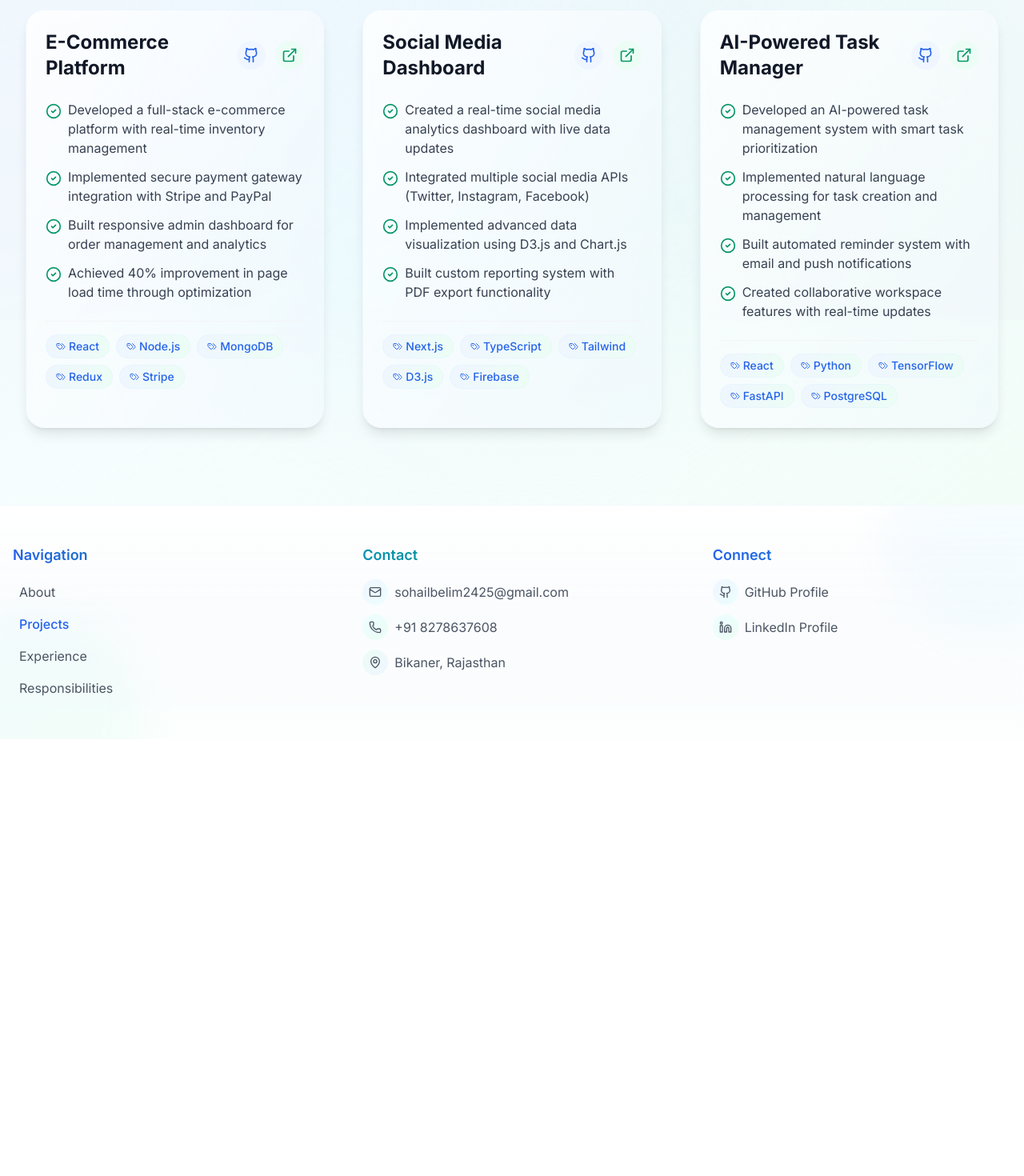
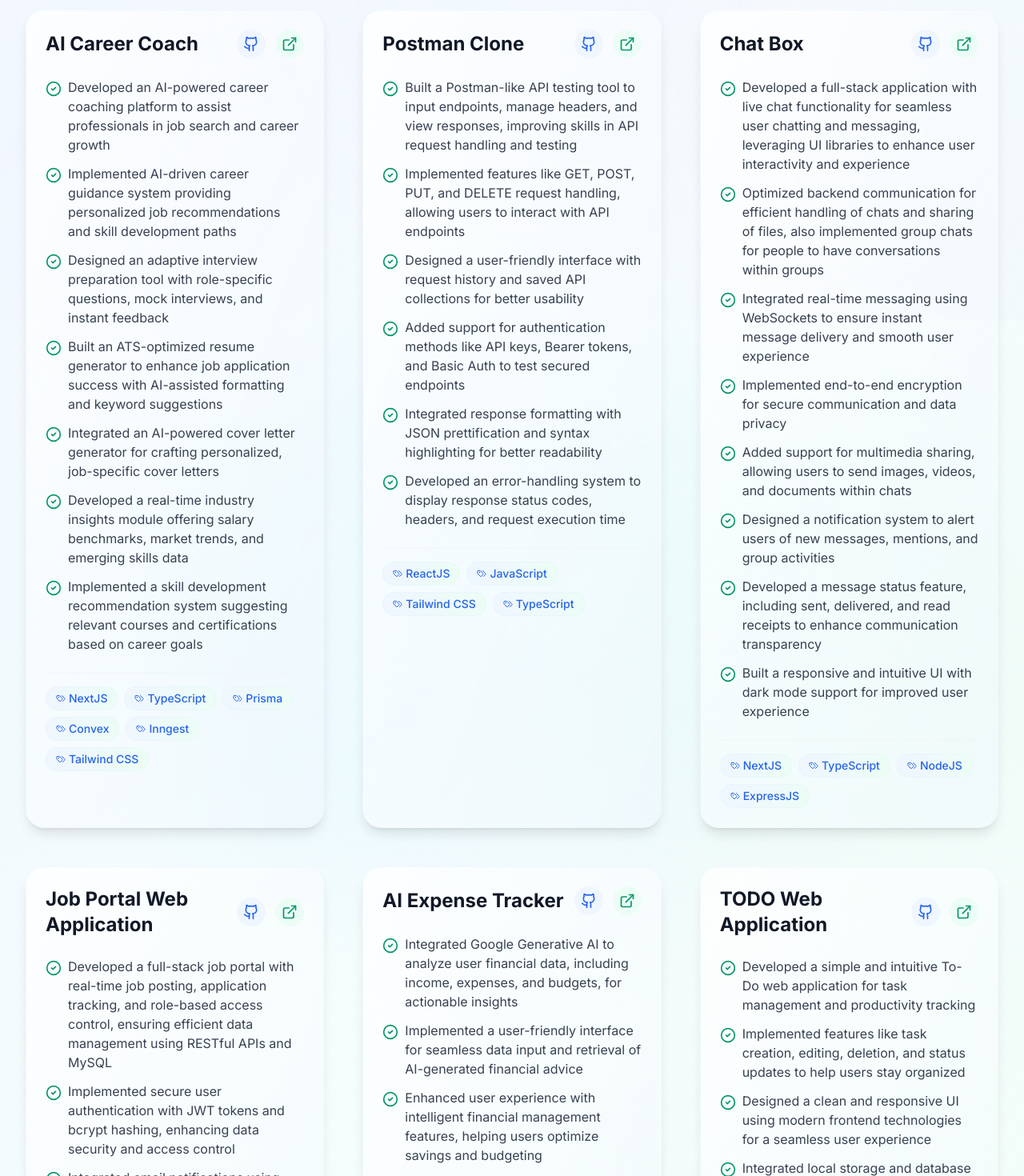
Before and after one commit to SohailIITKGP/My_Portfolio, a Next.js app: page /projects in a window 1280 px wide. Shown: the part 400-1870 px from the top of the page at 80% size. Before the commit the page ends 1324 px from the top, so only its background shows below. Built offline with nearby package versions, Linux system fonts and the light colour scheme.

Commit message:
Projects with actual content

```diff
--- a/src/app/projects/page.tsx
+++ b/src/app/projects/page.tsx
@@ -2,40 +2,86 @@ import { ExternalLink, Github, Tags, CheckCircle2 } from 'lucide-react'
 
 const projects = [
   {
-    title: 'E-Commerce Platform',
+    title: 'AI Career Coach',
     description: [
-      'Developed a full-stack e-commerce platform with real-time inventory management',
-      'Implemented secure payment gateway integration with Stripe and PayPal',
-      'Built responsive admin dashboard for order management and analytics',
-      'Achieved 40% improvement in page load time through optimization'
+      "Developed an AI-powered career coaching platform to assist professionals in job search and career growth",
+      "Implemented AI-driven career guidance system providing personalized job recommendations and skill development paths",
+      "Designed an adaptive interview preparation tool with role-specific questions, mock interviews, and instant feedback",
+      "Built an ATS-optimized resume generator to enhance job application success with AI-assisted formatting and keyword suggestions",
+      "Integrated an AI-powered cover letter generator for crafting personalized, job-specific cover letters",
+      "Developed a real-time industry insights module offering salary benchmarks, market trends, and emerging skills data",
+      "Implemented a skill development recommendation system suggesting relevant courses and certifications based on career goals"
     ],
-    github: 'https://github.com',
+    github: 'https://github.com/SohailIITKGP/Sensai',
     demo: 'https://example.com',
-    tags: ['React', 'Node.js', 'MongoDB', 'Redux', 'Stripe']
+    tags: ['NextJS', 'TypeScript', 'Prisma', 'Convex', 'Inngest', 'Tailwind CSS']
   },
   {
-    title: 'Social Media Dashboard',
+    title: 'Postman Clone',
     description: [
-      'Created a real-time social media analytics dashboard with live data updates',
-      'Integrated multiple social media APIs (Twitter, Instagram, Facebook)',
-      'Implemented advanced data visualization using D3.js and Chart.js',
-      'Built custom reporting system with PDF export functionality'
+      "Built a Postman-like API testing tool to input endpoints, manage headers, and view responses, improving skills in API request handling and testing",
+      "Implemented features like GET, POST, PUT, and DELETE request handling, allowing users to interact with API endpoints",
+      "Designed a user-friendly interface with request history and saved API collections for better usability",
+      "Added support for authentication methods like API keys, Bearer tokens, and Basic Auth to test secured endpoints",
+      "Integrated response formatting with JSON prettification and syntax highlighting for better readability",
+      "Developed an error-handling system to display response status codes, headers, and request execution time"
     ],
-    github: 'https://github.com',
-    demo: 'https://example.com',
-    tags: ['Next.js', 'TypeScript', 'Tailwind', 'D3.js', 'Firebase']
+    github: 'https://github.com/SohailIITKGP/Postman-Clone',
+    demo: 'https://postman-clone-pink.vercel.app/',
+    tags: ['ReactJS', 'JavaScript', 'Tailwind CSS','TypeScript']
   },
   {
-    title: 'AI-Powered Task Manager',
+    title: 'Chat Box',
     description: [
-      'Developed an AI-powered task management system with smart task prioritization',
-      'Implemented natural language processing for task creation and management',
-      'Built automated reminder system with email and push notifications',
-      'Created collaborative workspace features with real-time updates'
+      "Developed a full-stack application with live chat functionality for seamless user chatting and messaging, leveraging UI libraries to enhance user interactivity and experience",
+      "Optimized backend communication for efficient handling of chats and sharing of files, also implemented group chats for people to have conversations within groups",
+      "Integrated real-time messaging using WebSockets to ensure instant message delivery and smooth user experience",
+      "Implemented end-to-end encryption for secure communication and data privacy",
+      "Added support for multimedia sharing, allowing users to send images, videos, and documents within chats",
+      "Designed a notification system to alert users of new messages, mentions, and group activities",
+      "Developed a message status feature, including sent, delivered, and read receipts to enhance communication transparency",
+      "Built a responsive and intuitive UI with dark mode support for improved user experience"
     ],
-    github: 'https://github.com',
-    demo: 'https://example.com',
-    tags: ['React', 'Python', 'TensorFlow', 'FastAPI', 'PostgreSQL']
+    github: 'https://github.com/SohailIITKGP/Chatbox',
+    demo: 'https://chatbox-six-roan.vercel.app/',
+    tags: ['NextJS', 'TypeScript', 'NodeJS','ExpressJS']
+  },
+  {
+    title: 'Job Portal Web Application ',
+    description: [
+      "Developed a full-stack job portal with real-time job posting, application tracking, and role-based access control, ensuring efficient data management using RESTful APIs and MySQL",
+      "Implemented secure user authentication with JWT tokens and bcrypt hashing, enhancing data security and access control",
+      "Integrated email notifications using Nodemailer to inform users about job applications, interview updates, and employer responses",
+      "Designed an intuitive dashboard for recruiters and job seekers, featuring job recommendations, saved listings, and application status tracking"
+    ],
+    github: 'https://github.com/SohailIITKGP/Job-Portal-Web-Application',
+    demo: 'https://github.com/SohailIITKGP/Job-Portal-Web-Application',
+    tags: ['NextJS','NodeJS', 'ExpressJS', 'NodeMailer', 'MySQL']
+  },
+  {
+    title: 'AI Expense Tracker',
+    description: [
+      "Integrated Google Generative AI to analyze user financial data, including income, expenses, and budgets, for actionable insights",
+      "Implemented a user-friendly interface for seamless data input and retrieval of AI-generated financial advice",
+      "Enhanced user experience with intelligent financial management features, helping users optimize savings and budgeting",
+      "Utilized modern web development practices to ensure a scalable and high-performance application",
+      "Designed a secure data handling system to protect sensitive financial information while maintaining compliance with best practices"
+    ],
+    github: 'https://github.com/SohailIITKGP/FinanSmart',
+    demo: 'https://github.com/SohailIITKGP/FinanSmart',
+    tags: ['NextJS', 'TypeScript', 'NodeJS','DriggleORM','Clerk','Convex']
+  },
+  {
+    title: 'TODO Web Application',
+    description: [
+      "Developed a simple and intuitive To-Do web application for task management and productivity tracking",
+      "Implemented features like task creation, editing, deletion, and status updates to help users stay organized",
+      "Designed a clean and responsive UI using modern frontend technologies for a seamless user experience",
+      "Integrated local storage and database support to ensure task persistence across sessions"
+    ],
+    github: 'https://github.com/SohailIITKGP/Todo',
+    demo: 'https://to-do-app-ruddy-seven.vercel.app/',
+    tags: ['NextJS', 'TypeScript', 'Prisma','Clerk','Convex']
   }
 ];
 
```
